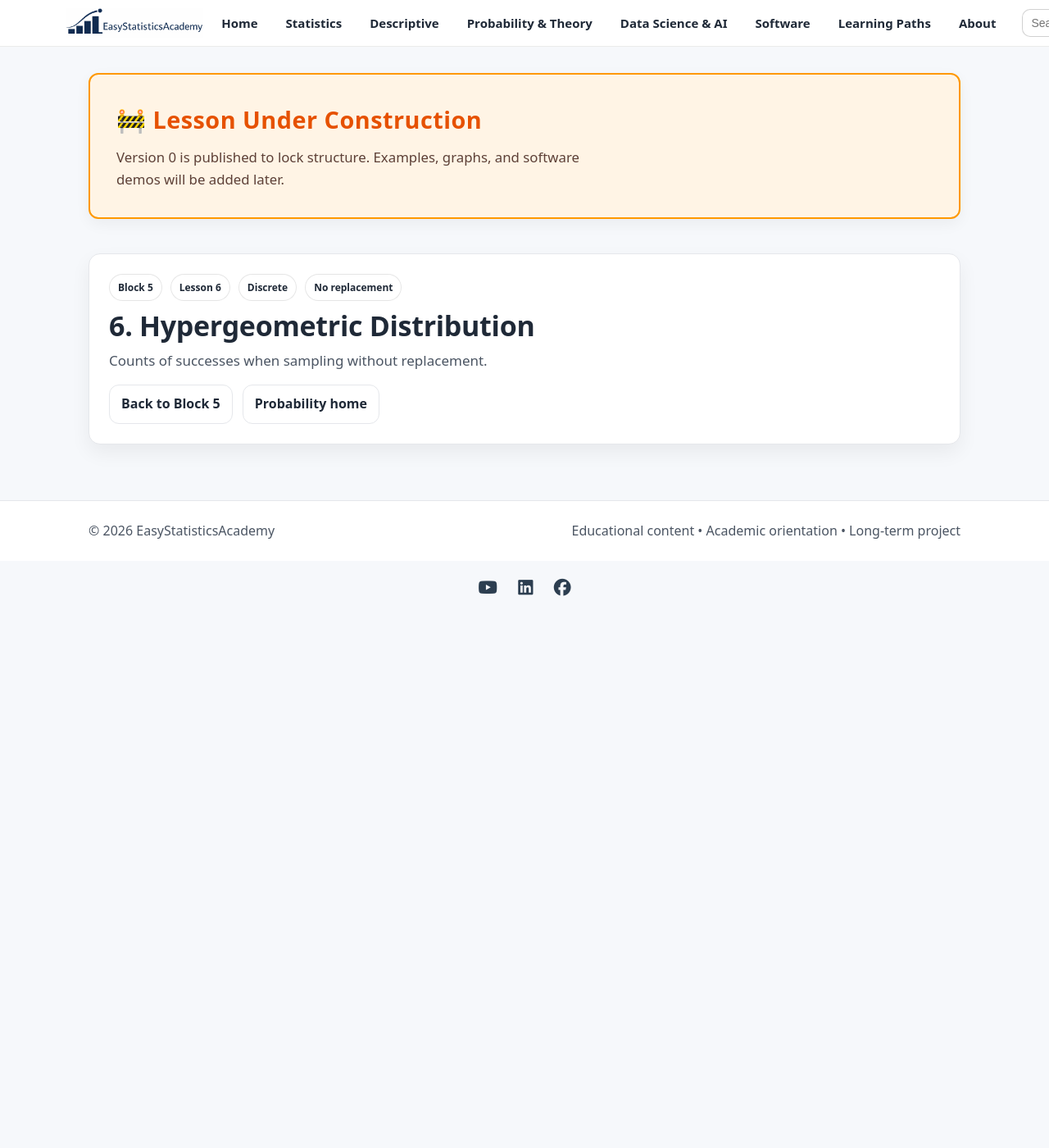
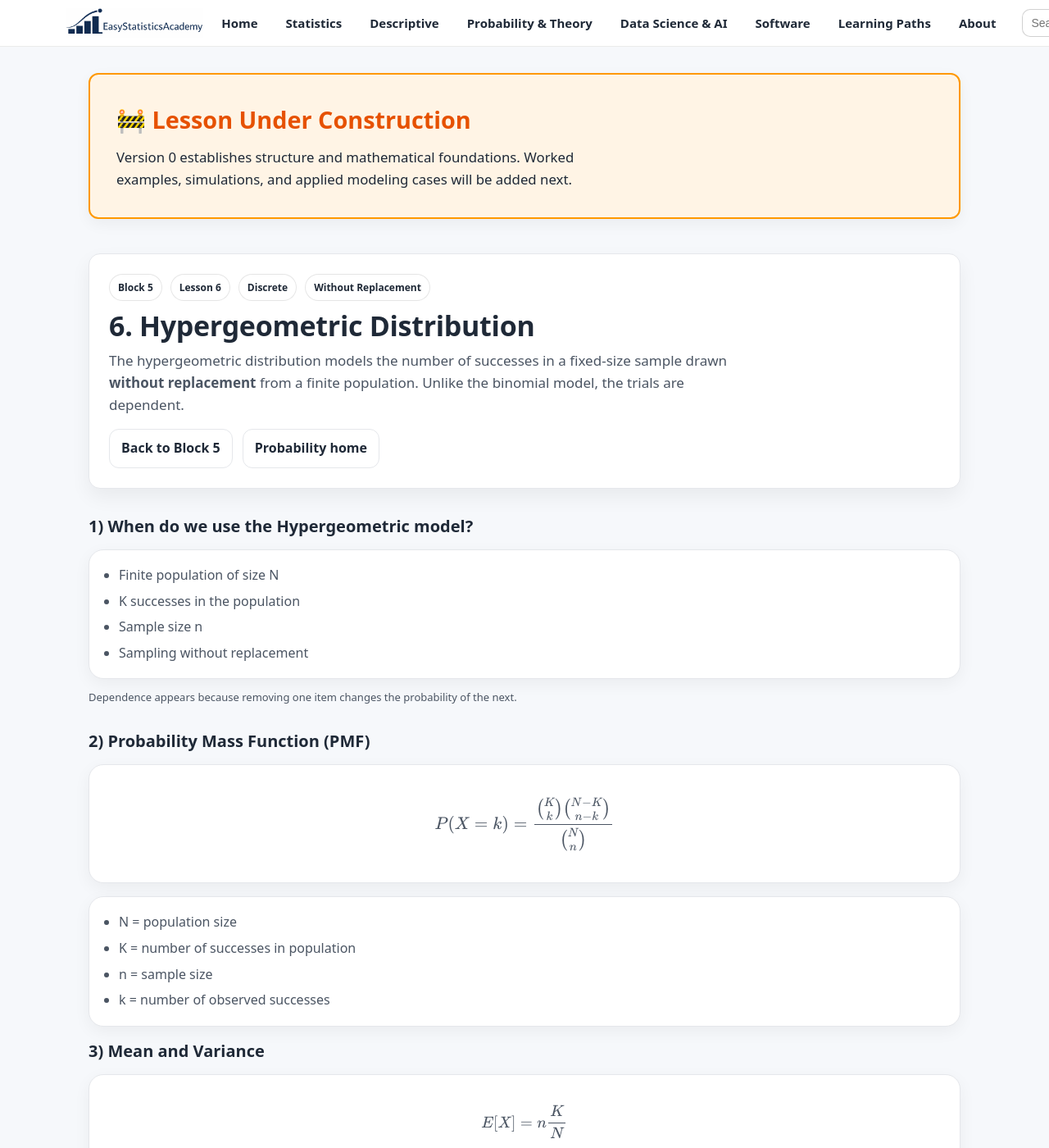
Before and after one commit to ammar-homaida-statistics/easystatisticsacademy, a Jekyll site: the page built from probability/distributions/hypergeometric-distribution/index.md, in a window 1280 px wide and 1400 px high. Shown: the whole window at 82% size. Built offline with Jekyll 4.4.1, drawn with Linux system fonts in a browser that asks for light colours; some of the changed text lies outside the part shown.

Commit message:
Add lesson content

```diff
--- a/probability/distributions/hypergeometric-distribution/index.md
+++ b/probability/distributions/hypergeometric-distribution/index.md
@@ -1,22 +1,25 @@
 ---
 layout: default
 title: "6. Hypergeometric Distribution"
-description: "Sampling without replacement from a finite population."
+description: "Sampling without replacement: modeling dependent draws from a finite population."
 permalink: /probability/distributions/hypergeometric-distribution/
 sidebar: false
 ---
 
+<!-- UNDER CONSTRUCTION NOTICE -->
 <section class="section section-slim">
   <div class="callout" style="background:#fff4e5; border:2px solid #ff9800; padding:2rem; border-radius:12px;">
     <div class="callout-copy">
-      <h2 style="margin-top:0; color:#e65100; font-size:1.8rem; letter-spacing:0.5px;">🚧 Lesson Under Construction</h2>
-      <p style="margin:0; font-size:1.05rem; color:#5d4037; line-height:1.6;">
-        Version 0 is published to lock structure. Examples, graphs, and software demos will be added later.
+      <h2 style="margin-top:0; color:#e65100; font-size:1.8rem;">🚧 Lesson Under Construction</h2>
+      <p style="margin:0; font-size:1.05rem;">
+        Version 0 establishes structure and mathematical foundations.
+        Worked examples, simulations, and applied modeling cases will be added next.
       </p>
     </div>
   </div>
 </section>
 
+<!-- ✅ Continue Reading Tracking -->
 <script>
   (function () {
     var KEY = "esa_continue_probability_distributions_lesson_v0";
@@ -35,11 +38,16 @@ sidebar: false
         <span class="badge">Block 5</span>
         <span class="badge">Lesson 6</span>
         <span class="badge">Discrete</span>
-        <span class="badge">No replacement</span>
+        <span class="badge">Without Replacement</span>
       </div>
 
       <h1>6. Hypergeometric Distribution</h1>
-      <p class="lead">Counts of successes when sampling without replacement.</p>
+
+      <p class="lead">
+        The hypergeometric distribution models the number of successes in a fixed-size sample
+        drawn <strong>without replacement</strong> from a finite population.
+        Unlike the binomial model, the trials are dependent.
+      </p>
 
       <div class="hero-actions">
         <a class="btn btn-outline" href="/probability/distributions/">Back to Block 5</a>
@@ -48,3 +56,133 @@ sidebar: false
     </div>
   </div>
 </section>
+
+<section class="section">
+  <div class="section-head">
+    <h2>1) When do we use the Hypergeometric model?</h2>
+  </div>
+
+  <div class="card">
+    <ul class="bullets">
+      <li>Finite population of size N</li>
+      <li>K successes in the population</li>
+      <li>Sample size n</li>
+      <li>Sampling without replacement</li>
+    </ul>
+  </div>
+
+  <p class="muted-mini">
+    Dependence appears because removing one item changes the probability of the next.
+  </p>
+</section>
+
+<section class="section">
+  <div class="section-head">
+    <h2>2) Probability Mass Function (PMF)</h2>
+  </div>
+
+  <div class="card">
+    <p style="font-size:1.1rem; margin:0;">
+      $$
+      P(X = k)
+      =
+      \frac{\binom{K}{k}\binom{N-K}{\,n-k\,}}
+      {\binom{N}{n}}
+      $$
+    </p>
+  </div>
+
+  <div class="card" style="margin-top:1rem;">
+    <ul class="bullets">
+      <li>N = population size</li>
+      <li>K = number of successes in population</li>
+      <li>n = sample size</li>
+      <li>k = number of observed successes</li>
+    </ul>
+  </div>
+</section>
+
+<section class="section">
+  <div class="section-head">
+    <h2>3) Mean and Variance</h2>
+  </div>
+
+  <div class="card">
+    <p style="margin:0;">
+      $$
+      E[X] = n \frac{K}{N}
+      $$
+    </p>
+  </div>
+
+  <div class="card" style="margin-top:1rem;">
+    <p style="margin:0;">
+      $$
+      Var(X)
+      =
+      n \frac{K}{N}\left(1-\frac{K}{N}\right)
+      \frac{N-n}{N-1}
+      $$
+    </p>
+  </div>
+
+  <p class="muted-mini">
+    The extra factor \( \frac{N-n}{N-1} \) is called the <strong>finite population correction (FPC)</strong>.
+  </p>
+</section>
+
+<section class="section">
+  <div class="section-head">
+    <h2>4) Hypergeometric vs Binomial</h2>
+  </div>
+
+  <div class="card">
+    <ul class="bullets">
+      <li>Binomial: independent trials</li>
+      <li>Hypergeometric: dependent draws</li>
+      <li>Binomial approximates hypergeometric when N is large relative to n</li>
+    </ul>
+  </div>
+</section>
+
+<section class="section section-slim">
+  <div class="callout">
+    <div class="callout-copy">
+      <h2>Outcome of this lesson</h2>
+      <ul class="bullets">
+        <li>Recognize sampling without replacement</li>
+        <li>Apply the hypergeometric PMF correctly</li>
+        <li>Understand the finite population correction</li>
+        <li>Distinguish binomial vs hypergeometric modeling</li>
+      </ul>
+    </div>
+  </div>
+</section>
+
+<section class="section section-slim">
+  <div class="callout">
+    <div class="callout-copy">
+      <h2>Next step</h2>
+      <p style="margin:0;">
+        Now we transition to continuous models beginning with the Uniform distribution.
+      </p>
+
+      <div class="pill-row" style="margin-top:1rem;">
+        <a class="btn" href="/probability/distributions/uniform-distribution/">
+          Next lesson: 7. Uniform Distribution →
+        </a>
+      </div>
+    </div>
+
+    <div class="callout-side">
+      <div class="mini" style="border-left:4px solid #1a73e8; padding-left:12px;">
+        <div class="mini-title" style="color:#1a73e8;">Previous lesson</div>
+        <div class="mini-body">
+          <a href="/probability/distributions/poisson-distribution/" style="color:#1a73e8; text-decoration:underline;">
+            Lesson 5 — Poisson Distribution
+          </a>
+        </div>
+      </div>
+    </div>
+  </div>
+</section>
```
